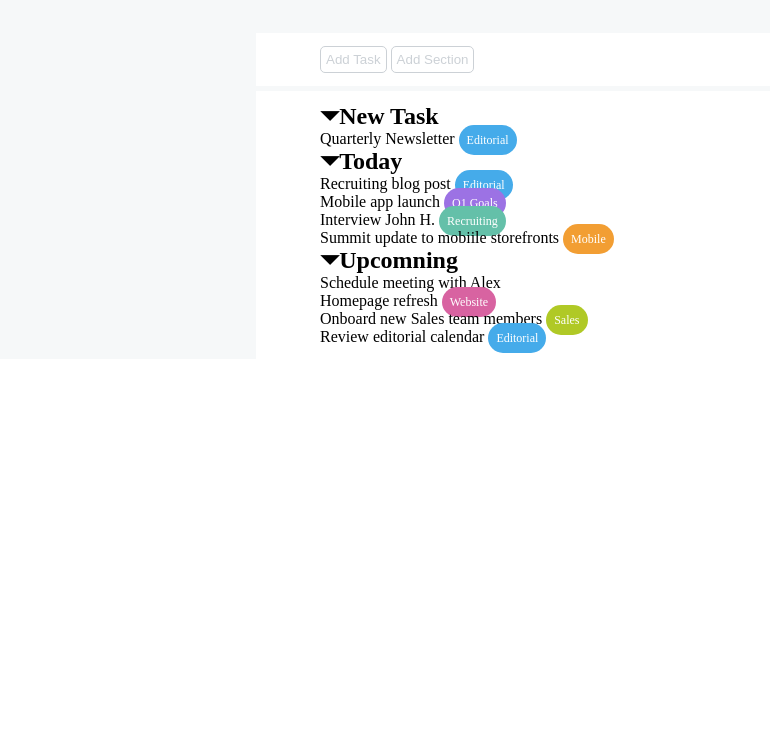
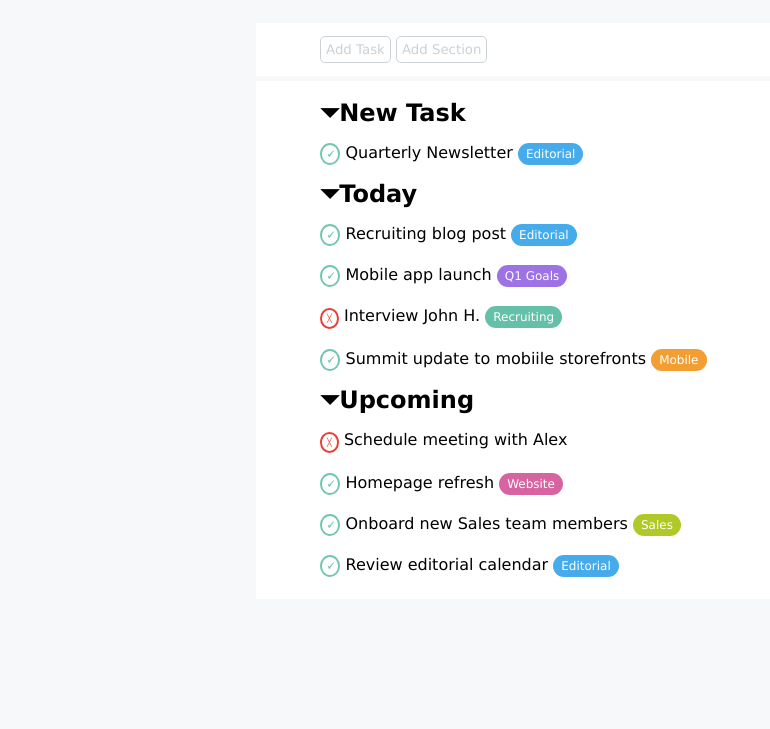
Before and after one commit to AlvaroArbaiza/html-css-toboolist, a plain HTML site: page index.html in a window 1280 px wide. Shown: the part 71-800 px from the top of the page, without its empty margins (0-770 px from the left). Drawn offline with Linux system fonts and the light colour scheme.

Commit message:
completamento esercizio

```diff
--- a/assets/css/reset.css
+++ b/assets/css/reset.css
@@ -2,6 +2,7 @@
     margin: 0;
     padding: 0;
     box-sizing: border-box;
+    font-family: Verdana, Geneva, Tahoma, sans-serif;
 }
 
 li {
--- a/assets/css/style.css
+++ b/assets/css/style.css
@@ -1,24 +1,39 @@
+header {
+    padding: 5px 20px;
+}
 h1 {
     display: inline-block;
     vertical-align: 35%;
 }
+
+body {
+    background-color: rgb(246, 248, 249);
+}
+
 main {
-    background-color: rgb(246, 248, 249);
-    padding-top: 50px;
+    padding-top: 30px;
  }
 
-.bg-white {
-    background-color: white;
+.list {
+    line-height: 40px;
+    margin-bottom: 20px;
+}
+
+.list,
+.buttons {
     width: 60%;
     margin: auto;
     margin-bottom: 5px;
     padding: 1% 5%;
  }
 
+.bg-white {
+    background-color: white;
+}
+
 .bd-rounded {
     border-radius: 5px;
     color: rgb(204, 209, 214);
-    background-color: white;
     border: 1px solid rgb(204, 209, 214) ;
     padding: 5px;
  }
@@ -33,68 +48,55 @@ h2:before {
     content: "\23F7";
 }
 
-.editorial::after {
-    content: "Editorial";
+.category {
     font-size: 12px;
     border: none;
     border-radius: 15px;
-    padding: 8px;
+    padding: 4px 8px;
     text-align: center;
     color: white;
+}
+
+.blue {
     background-color: rgb(69, 171, 234);
 }
 
-.q1-goals::after {
-    content: "Q1 Goals";
-    font-size: 12px;
-    border: none;
-    border-radius: 15px;
-    padding: 8px;
-    text-align: center;
-    color: white;
-    background-color: rgb(156, 114, 228);
+.violet {
+    background-color: rgb(156, 114, 228)
 }
 
-.recruiting::after {
-    content: "Recruiting";
-    font-size: 12px;
-    border: none;
-    border-radius: 15px;
-    padding: 8px;
-    text-align: center;
-    color: white;
+.green {
     background-color: rgb(100, 192, 169);
 }
 
-.mobile::after {
-    content: "Mobile";
-    font-size: 12px;
-    border: none;
-    border-radius: 15px;
-    padding: 8px;
-    text-align: center;
-    color: white;
+.orange {
     background-color: rgb(242, 158, 51);
 }
 
-.website::after {
-    content: "Website";
-    font-size: 12px;
-    border: none;
-    border-radius: 15px;
-    padding: 8px;
-    text-align: center;
-    color: white;
+.pink {
     background-color: rgb(216, 99, 161);
 }
 
-.sales::after {
-    content: "Sales";
-    font-size: 12px;
-    border: none;
-    border-radius: 15px;
-    padding: 8px;
-    text-align: center;
-    color: white;
+.ltgreen{
     background-color: rgb(176, 201, 38);
 }
+
+.check::before {
+    content: "\01F5F8";
+    padding: 2px 4px;
+    border: 2px solid rgb(114, 198, 178);
+    font-size: 12px;
+    font-weight: bolder;
+    border-radius: 50%;
+    color: rgb(114, 198, 178);
+}
+
+.not-check::before {
+    content: "\2573";
+    padding: 4px 5px;
+    border: 2px solid rgb(232, 63, 55);
+    font-size: 8px;
+    font-weight: bolder;
+    border-radius: 50%;
+    color: rgb(232, 63, 55);
+}
--- a/index.html
+++ b/index.html
@@ -10,70 +10,94 @@
 </head>
 <body>
     <!-- Titolo e logo -->
-    <header>
+    <header class="bg-white">
         <img src="./assets/img/Logo.png" alt="logo">
         <h1>Toboolist</h1>
     </header>
     <main>
         <!-- Buttons -->
         <section class="bg-white buttons">
-            <button class="bd-rounded">
+            <button class="bd-rounded bg-white">
                 Add Task
             </button>
-            <button class="bd-rounded">
+            <button class="bd-rounded bg-white">
                 Add Section
             </button>
         </section>
 
         <!-- Lists -->
-        <section class="bg-white">
+        <section class="bg-white list">
             <!-- New task -->
             <div>
                 <h2>New Task</h2>
                 <ul>
-                    <li class="editorial check">
+                    <li class="check">
                         Quarterly Newsletter
+                        <span class="category blue">
+                            Editorial
+                        </span>
                     </li>
+
                 </ul>
             </div>
             <!-- Today -->
             <div>
                 <h2>Today</h2>
                 <ul>
-                    <li class="editorial check">
+                    <li class="check">
                         Recruiting blog post
+                        <span class="category blue">
+                            Editorial
+                        </span>
                     </li>
-                    <li class="q1-goals check">
+                    <li class="check">
                         Mobile app launch
+                        <span class="category violet">
+                            Q1 Goals
+                        </span>
                     </li>
-                    <li class="recruiting not-check">
+                    <li class="not-check">
                         Interview John H.
+                        <span class="category green">
+                            Recruiting
+                        </span>
                     </li>
-                    <li class="mobile check">
+                    <li class="check">
                         Summit update to mobiile storefronts
+                        <span class="category orange">
+                            Mobile
+                        </span>
                     </li>
                 </ul>
             </div>
             <!-- Upcoming -->
             <div>
-                <h2>Upcomning</h2>
+                <h2>Upcoming</h2>
                 <ul>
                     <li class="not-check">
                         Schedule meeting with Alex
                     </li>
-                    <li class="website check">
+                    <li class="check">
                         Homepage refresh
+                        <span class="category pink">
+                            Website
+                        </span>
                     </li>
-                    <li class="sales check">
+                    <li class="check">
                         Onboard new Sales team members
+                        <span class="category ltgreen">
+                            Sales
+                        </span>
                     </li>
-                    <li class="editorial check">
+                    <li class="check">
                         Review editorial calendar
+                        <span class="category blue">
+                            Editorial
+                        </span>
                     </li>
                 </ul>
             </div>
         </section>
     </main>
-
 </body>
 </html>
```
